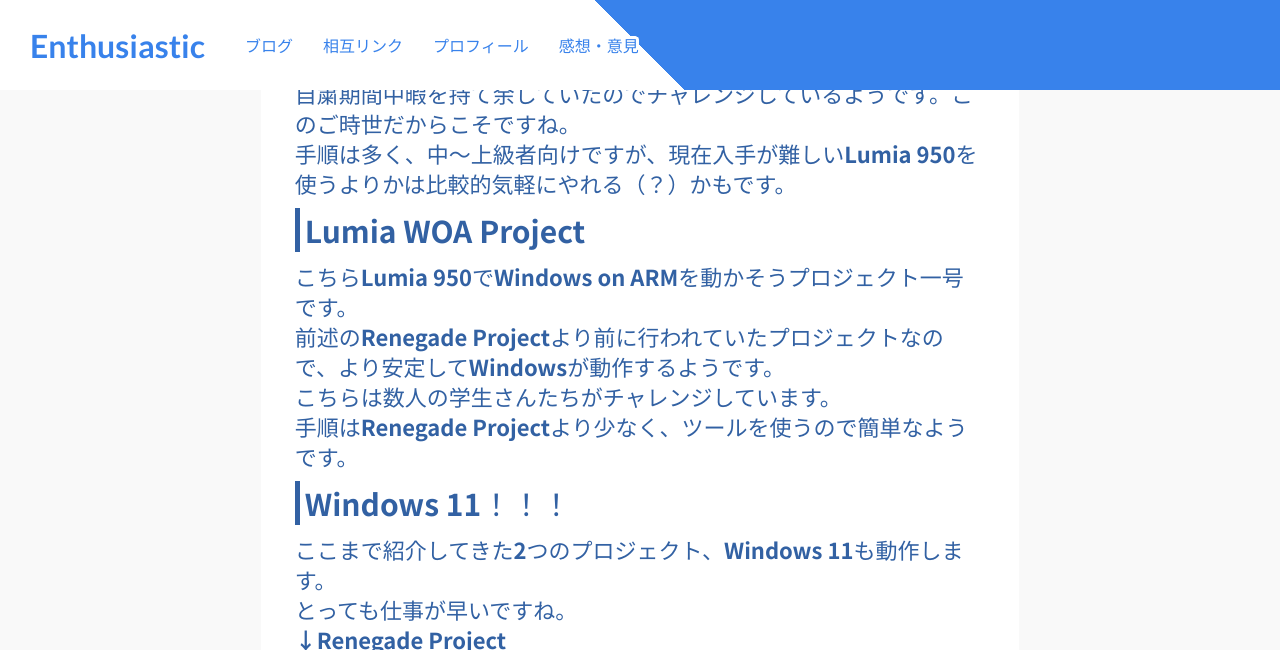
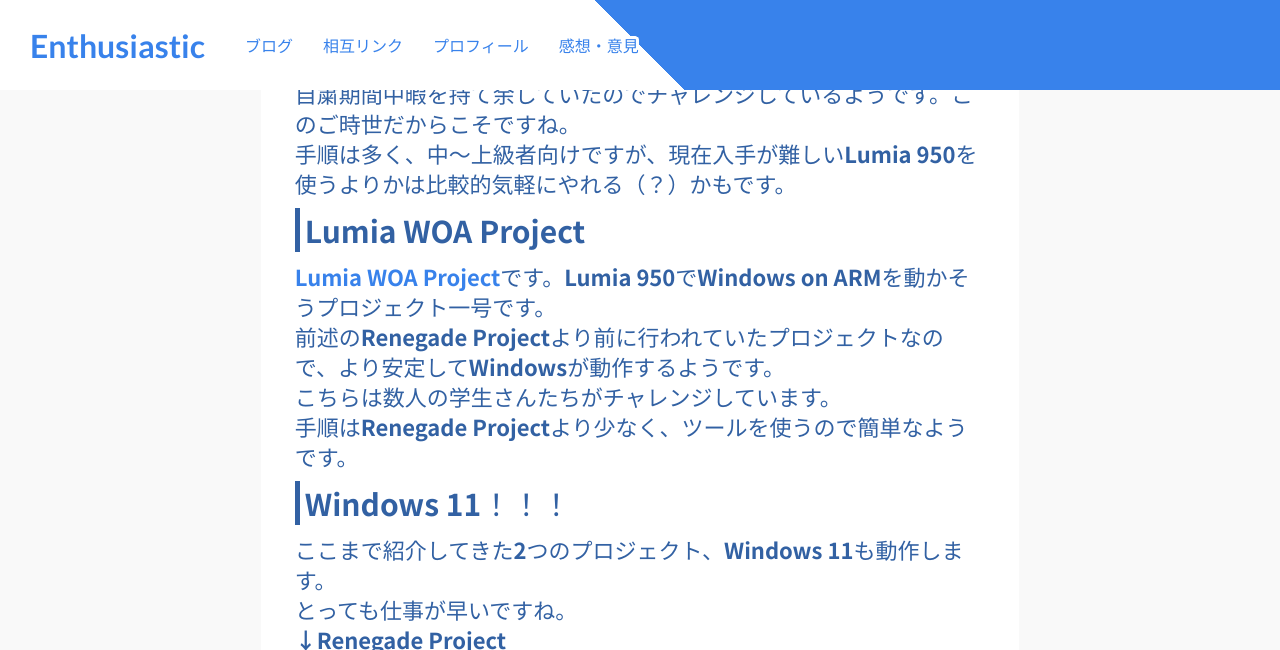
Before and after one commit to Diawadenta/Diawadenta.github.io, a Jekyll site: the page built from _posts/2021-07-03-smartphone-running-windows-is-super-yabai.markdown, in a window 1280 px wide and 900 px high, scrolled down 1210 px, cut to the strip 0-650 px from the top of the window. Built offline with Jekyll 4.4.1, drawn with Linux system fonts in a browser that asks for light colours.

Commit message:
Update 2021-07-03-smartphone-running-windows-is-super-yabai.markdown

```diff
--- a/_posts/2021-07-03-smartphone-running-windows-is-super-yabai.markdown
+++ b/_posts/2021-07-03-smartphone-running-windows-is-super-yabai.markdown
@@ -27,7 +27,7 @@
 
 ## Lumia WOA Project
 
-こちらLumia 950でWindows on ARMを動かそうプロジェクト一号です。
+[Lumia WOA Project](https://woa-project.github.io/LumiaWOA/)です。Lumia 950でWindows on ARMを動かそうプロジェクト一号です。
 
 前述のRenegade Projectより前に行われていたプロジェクトなので、より安定してWindowsが動作するようです。
 
```
